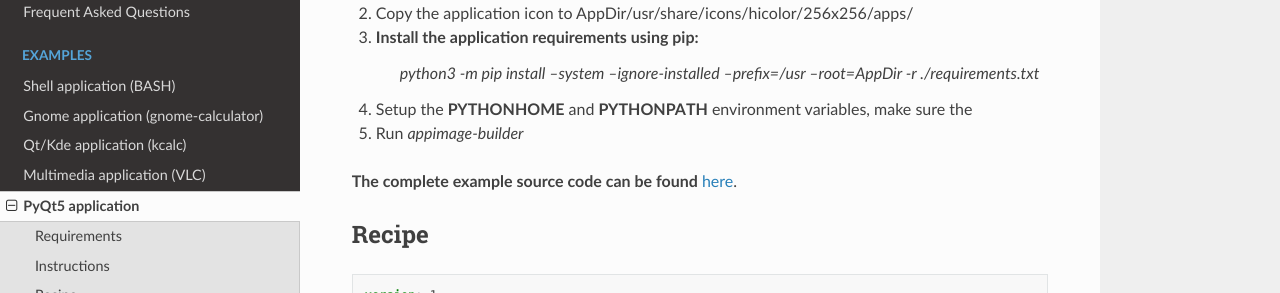
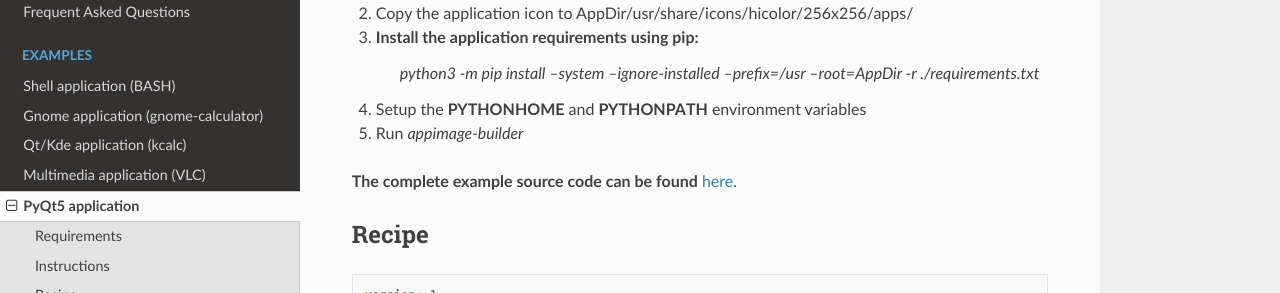
Before and after one commit to AppImageCrafters/appimage-builder-docs, a Sphinx documentation site: the page built from source/examples/pyqt.rst, in a window 1280 px wide and 900 px high, scrolled down 352 px. Shown: the part 158-451 px from the top of the window. Built offline with Sphinx 7.4.7 and the Read the Docs theme 2.0.0, drawn with Linux system fonts in a browser that asks for light colours.

Commit message:
Fix typo

```diff
--- a/source/examples/pyqt.rst
+++ b/source/examples/pyqt.rst
@@ -20,7 +20,7 @@ Instructions
 2. Copy the application icon to  AppDir/usr/share/icons/hicolor/256x256/apps/
 3. Install the application requirements using pip:
     `python3 -m pip install --system --ignore-installed --prefix=/usr --root=AppDir -r ./requirements.txt`
-4. Setup the **PYTHONHOME** and **PYTHONPATH** environment variables, make sure the
+4. Setup the **PYTHONHOME** and **PYTHONPATH** environment variables
 5. Run `appimage-builder`
 
 **The complete example source code can be found** `here <https://github.com/AppImageCrafters/appimage-builder/tree/master/examples/pyqt5>`_.
```
